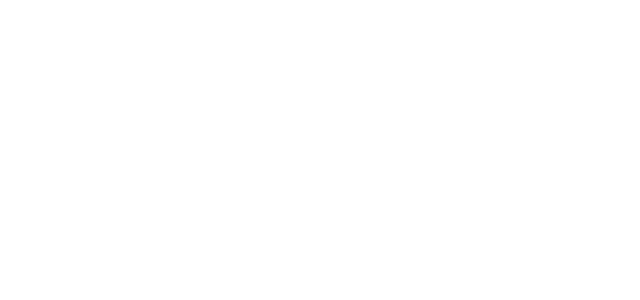
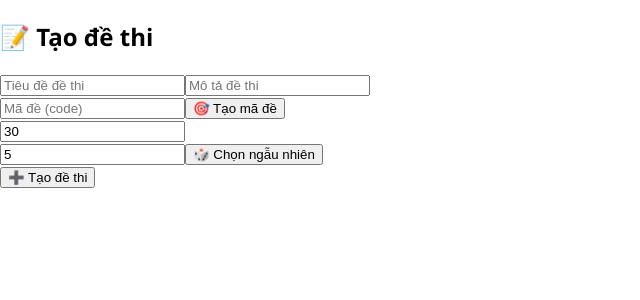
Before and after one commit to manhgg22/SDN302_ProjectFEBE, a React (Create React App) app in the folder client-fe/: page /admin/tests in a window 1280 px wide. Before the commit this address had no page. Shown: the top 300 px of the page, without its empty margins (0-640 px from the left). Built offline with nearby package versions, Linux system fonts and the light colour scheme.

Commit message:
examcode done

```diff
--- a/client-fe/src/App.js
+++ b/client-fe/src/App.js
@@ -13,6 +13,7 @@ import UserProfile from "./user/UserProfile";
 import PracticeQuiz from "./user/PracticeQuiz";
 import AdminResults from "./admin/adminResult";
 import AdminUsers from "./admin/AdminUsers"; // Import AdminUsers component
+import AdminTests from "./admin/AdminTests";
 
 
 function App() {
@@ -29,6 +30,8 @@ function App() {
         <Route path="/user/questions" element={<PracticeQuiz />} />
         <Route path="/admin/results" element={< AdminResults/>} />
         <Route path="/admin/users" element={<AdminUsers />} />
+        <Route path="/admin/tests" element={<AdminTests />} />
+
 
 
         {/* Admin chỉ dành cho role = admin */}
--- /dev/null
+++ b/client-fe/src/admin/AdminTests.js
@@ -0,0 +1,137 @@
+import React, { useState } from "react";
+import axios from "axios";
+
+const AdminTests = () => {
+  const [title, setTitle] = useState("");
+  const [description, setDescription] = useState("");
+  const [code, setCode] = useState("");
+  const [duration, setDuration] = useState(30);
+  const [questionIds, setQuestionIds] = useState([]);
+  const [count, setCount] = useState(5);
+
+  // ✅ Sinh mã đề tự động
+  const generateExamCode = () => {
+    const random = Math.random().toString(36).substring(2, 8).toUpperCase();
+    const generatedCode = `EXAM-${random}`;
+    setCode(generatedCode);
+  };
+
+  // 🎲 Gọi API random câu hỏi
+  const handleRandomQuestions = async () => {
+    try {
+      const res = await axios.get(`http://localhost:9999/admin/questions/random?count=${count}`, {
+        headers: {
+          Authorization: "Bearer " + localStorage.getItem("token")
+        }
+      });
+      const ids = res.data.map(q => q._id);
+      setQuestionIds(ids);
+      alert(`✅ Đã chọn ngẫu nhiên ${ids.length} câu hỏi`);
+    } catch (err) {
+      console.error("Lỗi khi random câu hỏi:", err);
+      alert("❌ Lỗi khi chọn câu hỏi");
+    }
+  };
+
+  // 📝 Gửi API tạo đề thi
+  const handleCreateTest = async () => {
+    try {
+      await axios.post("http://localhost:9999/admin/tests", {
+        title,
+        description,
+        code,
+        duration,
+        questionIds
+      }, {
+        headers: {
+          Authorization: "Bearer " + localStorage.getItem("token")
+        }
+      });
+      alert("✅ Đề thi đã được tạo thành công");
+    } catch (err) {
+      console.error("Lỗi tạo đề thi:", err);
+      if (err.response?.data?.message === "Mã đề thi đã tồn tại") {
+        alert("❌ Mã đề đã tồn tại. Vui lòng tạo mã mới.");
+      } else {
+        alert("❌ Không thể tạo đề thi");
+      }
+    }
+  };
+
+  return (
+    <div className="max-w-xl mx-auto p-6">
+      <h2 className="text-2xl font-bold mb-4">📝 Tạo đề thi</h2>
+
+      <div className="space-y-3">
+        <input
+          value={title}
+          onChange={e => setTitle(e.target.value)}
+          placeholder="Tiêu đề đề thi"
+          className="border w-full p-2"
+        />
+        <input
+          value={description}
+          onChange={e => setDescription(e.target.value)}
+          placeholder="Mô tả đề thi"
+          className="border w-full p-2"
+        />
+
+        {/* Sinh mã đề tự động */}
+        <div className="flex items-center gap-2">
+          <input
+            value={code}
+            onChange={e => setCode(e.target.value)}
+            placeholder="Mã đề (code)"
+            className="border w-full p-2"
+          />
+          <button
+            onClick={generateExamCode}
+            className="bg-purple-600 text-white px-3 py-2 rounded"
+          >
+            🎯 Tạo mã đề
+          </button>
+        </div>
+
+        <input
+          type="number"
+          value={duration}
+          onChange={e => setDuration(Number(e.target.value))}
+          placeholder="Thời gian (phút)"
+          className="border w-full p-2"
+        />
+
+        {/* Chọn câu hỏi ngẫu nhiên */}
+        <div className="flex items-center gap-2">
+          <input
+            type="number"
+            value={count}
+            onChange={e => setCount(Number(e.target.value))}
+            className="border p-2 w-20"
+          />
+          <button
+            onClick={handleRandomQuestions}
+            className="bg-blue-600 text-white px-4 py-2 rounded"
+          >
+            🎲 Chọn ngẫu nhiên
+          </button>
+        </div>
+
+        <button
+          onClick={handleCreateTest}
+          className="bg-green-600 text-white px-4 py-2 rounded"
+        >
+          ➕ Tạo đề thi
+        </button>
+      </div>
+
+      {/* Hiển thị số câu hỏi đã chọn */}
+      {questionIds.length > 0 && (
+        <p className="mt-4 text-sm text-gray-600">
+          ✅ Đã chọn <strong>{questionIds.length}</strong> câu hỏi cho đề thi.
+        </p>
+      )}
+    </div>
+  );
+};
+
+export default AdminTests;
```
Also changed, not shown: 1 other file (tests, documents, lock files or other folders).
